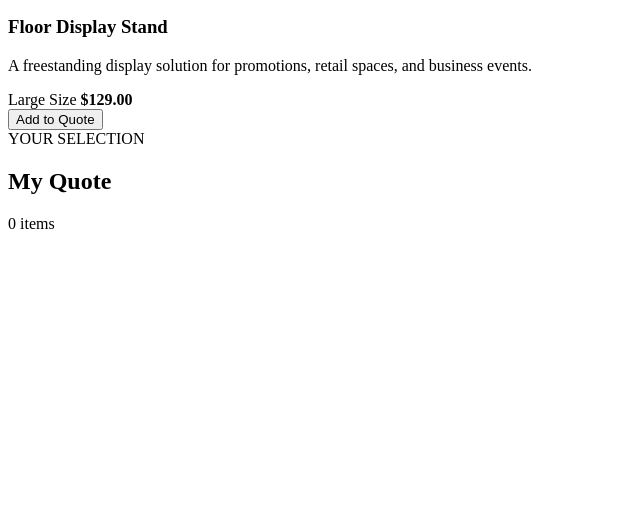
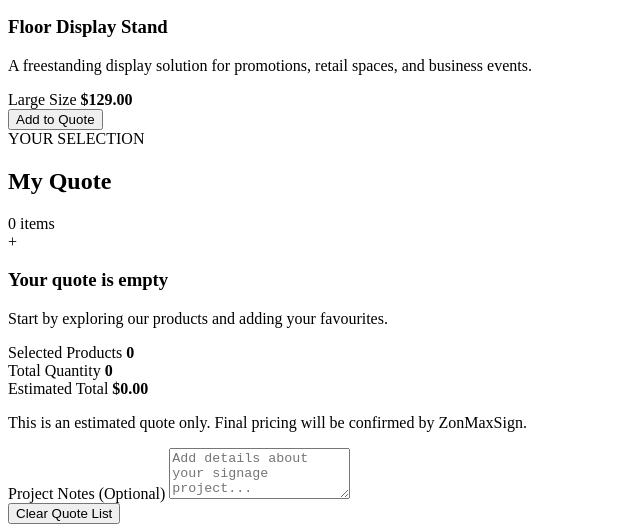
Before and after one commit to tyri0004/mtm6302-final-tyri0004, a plain HTML site: page index.html in a window 1280 px wide. Shown: the part 3112-3644 px from the top of the page, without its empty margins (0-640 px from the left). Before the commit the page ends 3353 px from the top, so only its background shows below. Drawn offline with Linux system fonts and the light colour scheme.

Commit message:
adds quote calculator, project notes, clear quote button

```diff
--- a/index.html
+++ b/index.html
@@ -323,6 +323,128 @@
 
                     </div>
 
+                <!-- selected products -->
+
+                    <div id="quote-items" aria-live="polite" aria-relevant="additions removals text">
+
+
+                            <!-- initial empty state-->
+
+                            <div
+                                class="quote-empty"
+                                id="empty-quote"
+                            >
+
+                                <div
+                                    class="empty-icon"
+                                    aria-hidden="true"
+                                >
+                                    +
+                                </div>
+
+                                <h3>
+                                    Your quote is empty
+                                </h3>
+
+                                <p>
+                                    Start by exploring our products
+                                    and adding your favourites.
+                                </p>
+
+                            </div>
+
+
+                            <!--
+                                JavaScript will insert selected
+                                products here.
+
+                                Each selected product will include:
+                                - Product name
+                                - Product price
+                                - Quantity controls
+                                - Subtotal
+                                - Remove button
+                            -->
+
+
+                    </div>
+
+                    <!-- quote calculations -->
+
+                    <div class="quote-calculation">
+
+                            <div class="summary-row">
+
+                                <span>
+                                    Selected Products
+                                </span>
+
+                                <strong id="item-count-summary">
+                                    0
+                                </strong>
+
+                            </div>
+
+
+                            <div class="summary-row">
+
+                                <span>
+                                    Total Quantity
+                                </span>
+
+                                <strong id="total-quantity">
+                                    0
+                                </strong>
+
+                            </div>
+
+
+                            <div class="summary-divider"></div>
+
+
+                            <div class="summary-total">
+
+                                <span>
+                                    Estimated Total
+                                </span>
+
+                                <strong id="estimated-total">
+                                    $0.00
+                                </strong>
+
+                            </div>
+
+
+                            <p class="quote-disclaimer">
+                                This is an estimated quote only.
+                                Final pricing will be confirmed
+                                by ZonMaxSign.
+                            </p>
+
+                    </div>
+                    <!-- project notes -->
+
+                    <div class="project-notes">
+
+                            <label for="project-notes">
+                                Project Notes
+                                <span>(Optional)</span>
+                            </label>
+
+                            <textarea
+                                id="project-notes"
+                                name="project-notes"
+                                rows="3"
+                                placeholder="Add details about your signage project..."
+                            ></textarea>
+
+                    </div>
+
+                    <!-- clear quote button -->
+
+                     <button type="button" class="clear-button" id="clear-quote">
+                     Clear Quote List
+                    </button>
 
 
         </section>
```
